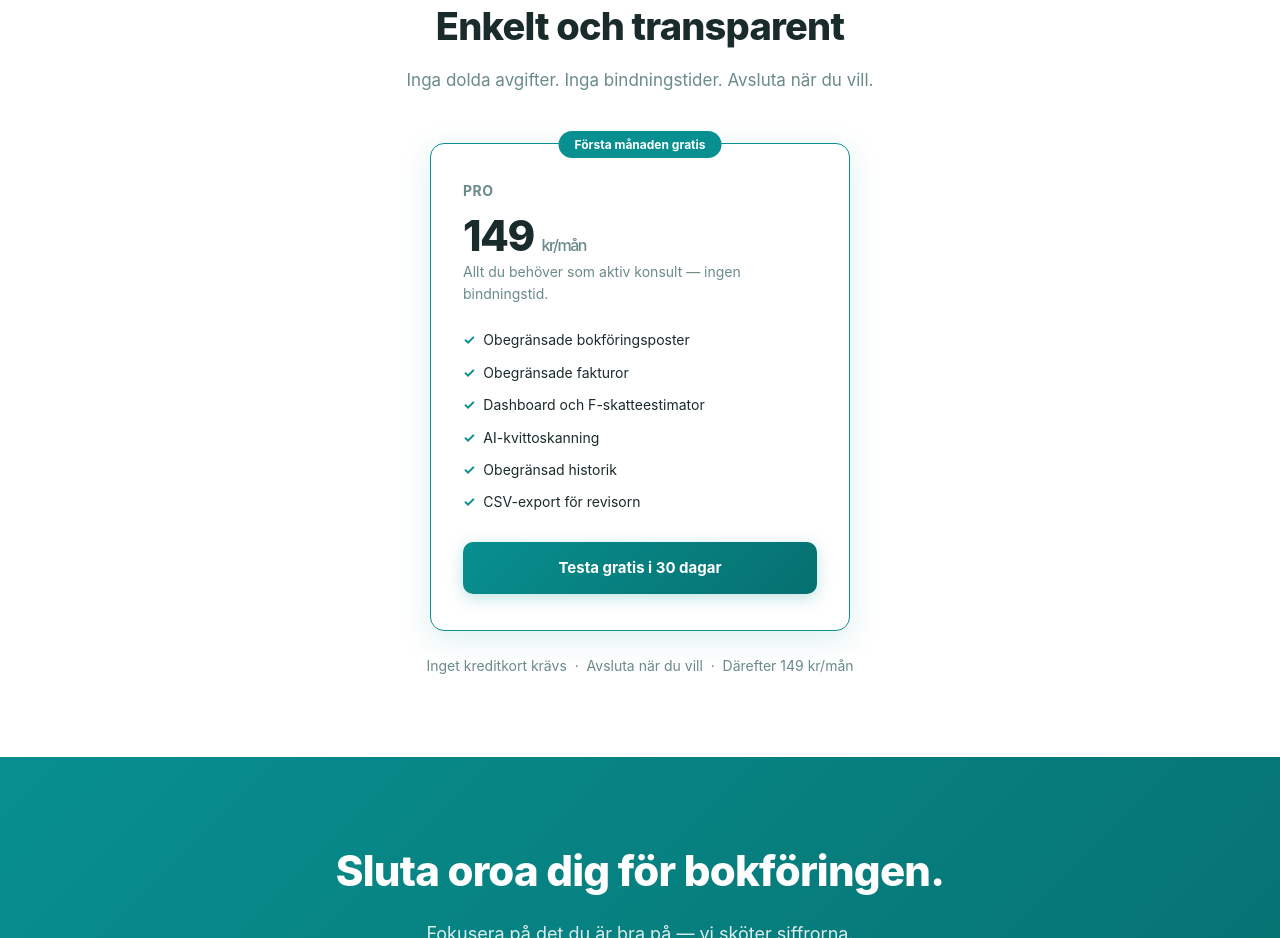
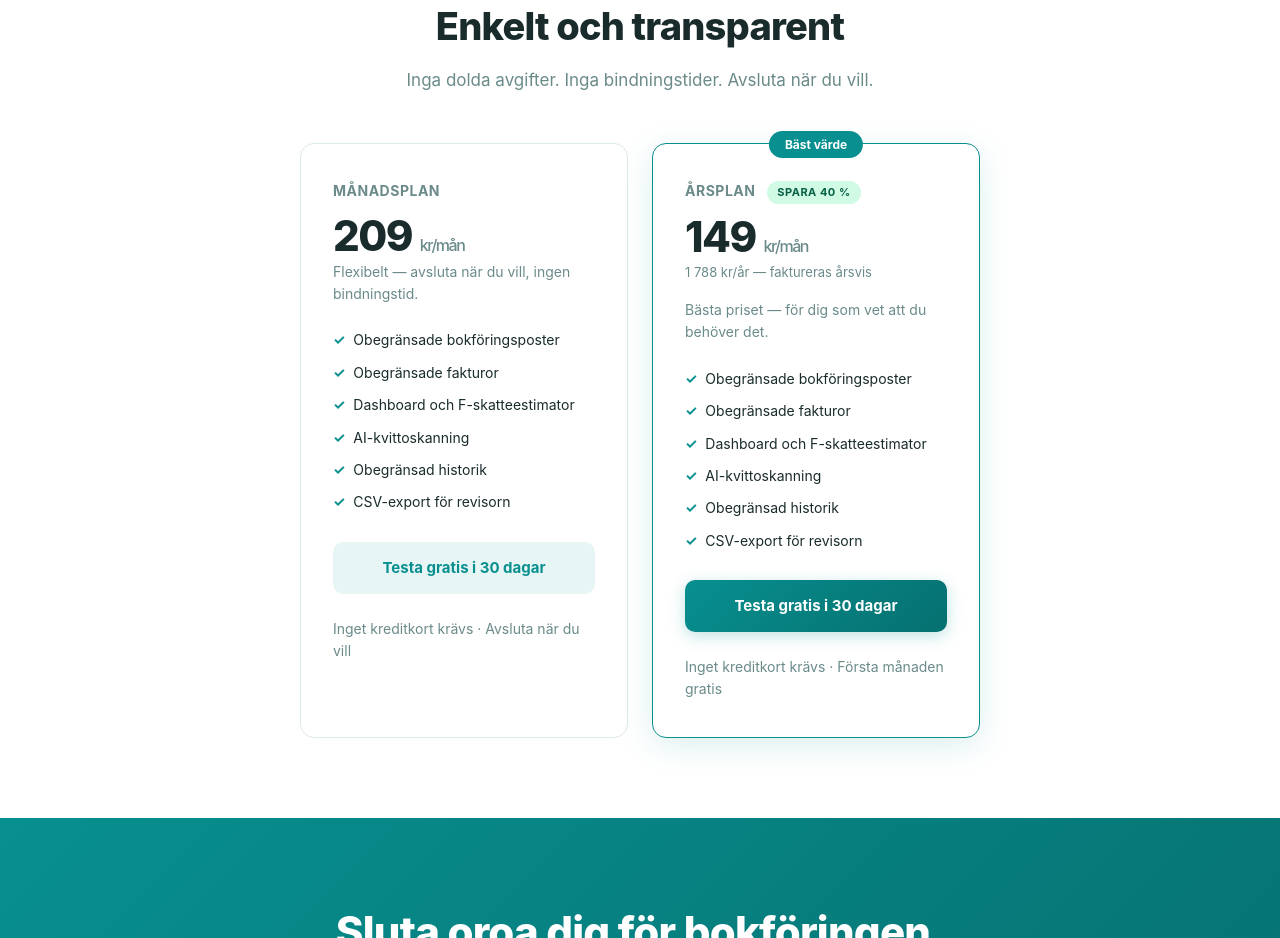
Before and after one commit to babacarseck-ux/ekoassist-landing, a plain HTML site: page konsult/index.html in a window 1280 px wide. Shown: the part 3369-4307 px from the top of the page. Drawn offline with Linux system fonts and the light colour scheme.

Commit message:
Uppdatera prissättning: två priskort (månadsplan + årsplan)
Ersätt enkelt priskort med månadsplan (209 kr/mån) och årsplan
(149 kr/mån / 1 788 kr/år) med "Spara 40 %"-badge på alla tre
landningssidor. Lägg till CSS-klasser price-annual-total och save-badge.

Co-Authored-By: Claude Sonnet 4.6 <noreply@anthropic.com>

```diff
--- a/assets/style.css
+++ b/assets/style.css
@@ -477,6 +477,24 @@ nav {
   color: var(--muted);
 }
 
+.price-annual-total {
+  font-size: 13px;
+  color: var(--muted);
+  margin-bottom: 16px;
+}
+
+.save-badge {
+  display: inline-block;
+  background: #D1FAE5;
+  color: #065F46;
+  font-size: 11px;
+  font-weight: 700;
+  padding: 3px 10px;
+  border-radius: 20px;
+  margin-left: 8px;
+  vertical-align: middle;
+}
+
 /* ── CTA banner ─────────────────────────────────────────── */
 .cta-banner {
   background: linear-gradient(135deg, var(--teal) 0%, var(--teal-dark) 100%);
--- a/konsult/index.html
+++ b/konsult/index.html
@@ -24,7 +24,7 @@
       <a class="logo" href="https://ekoassist.se">
         <img src="../assets/ekoassist-high-logotype.png" alt="EkoAssist" class="nav-logotype">
       </a>
-      <a class="nav-cta" href="https://app.ekoassist.se">Testa</a>
+      <a class="nav-cta" href="https://app.ekoassist.se?signup=1">Testa</a>
     </div>
   </nav>
 
@@ -34,7 +34,7 @@
       <div class="badge">Gjord för konsulter med enskild firma/aktiebolag</div>
       <h1>Du sköter kunderna.<br><em>EkoAssist sköter ekonomin.</em></h1>
       <p>Sluta oroa dig för bokföring, moms och fakturor — appen tar hand om det.</p>
-      <a class="hero-cta" href="https://app.ekoassist.se">
+      <a class="hero-cta" href="https://app.ekoassist.se?signup=1">
         Testa gratis i 1 månad →
       </a>
       <span class="hero-sub">Inget kreditkort krävs &nbsp;·&nbsp; Kom igång på 5 minuter</span>
@@ -186,13 +186,13 @@
       <div class="section-label">Priser</div>
       <h2 class="section-title">Enkelt och transparent</h2>
       <p class="section-sub" style="margin: 0 auto;">Inga dolda avgifter. Inga bindningstider. Avsluta när du vill.</p>
-      <div class="pricing-grid pricing-single">
+      <div class="pricing-grid">
 
-        <div class="price-card featured">
-          <div class="featured-badge">Första månaden gratis</div>
-          <div class="price-name">Pro</div>
-          <div class="price-amount">149 <span>kr/mån</span></div>
-          <div class="price-desc">Allt du behöver som aktiv konsult — ingen bindningstid.</div>
+        <!-- Månadsplan -->
+        <div class="price-card">
+          <div class="price-name">Månadsplan</div>
+          <div class="price-amount">209 <span>kr/mån</span></div>
+          <div class="price-desc">Flexibelt — avsluta när du vill, ingen bindningstid.</div>
           <ul class="price-features">
             <li>Obegränsade bokföringsposter</li>
             <li>Obegränsade fakturor</li>
@@ -201,11 +201,30 @@
             <li>Obegränsad historik</li>
             <li>CSV-export för revisorn</li>
           </ul>
-          <a class="price-btn primary" href="https://app.ekoassist.se">Testa gratis i 30 dagar</a>
+          <a class="price-btn secondary" href="https://app.ekoassist.se?signup=1">Testa gratis i 30 dagar</a>
+          <p class="pricing-note">Inget kreditkort krävs · Avsluta när du vill</p>
+        </div>
+
+        <!-- Årsplan (featured) -->
+        <div class="price-card featured">
+          <div class="featured-badge">Bäst värde</div>
+          <div class="price-name">Årsplan <span class="save-badge">Spara 40 %</span></div>
+          <div class="price-amount">149 <span>kr/mån</span></div>
+          <div class="price-annual-total">1 788 kr/år — faktureras årsvis</div>
+          <div class="price-desc">Bästa priset — för dig som vet att du behöver det.</div>
+          <ul class="price-features">
+            <li>Obegränsade bokföringsposter</li>
+            <li>Obegränsade fakturor</li>
+            <li>Dashboard och F-skatteestimator</li>
+            <li>AI-kvittoskanning</li>
+            <li>Obegränsad historik</li>
+            <li>CSV-export för revisorn</li>
+          </ul>
+          <a class="price-btn primary" href="https://app.ekoassist.se?signup=1">Testa gratis i 30 dagar</a>
+          <p class="pricing-note">Inget kreditkort krävs · Första månaden gratis</p>
         </div>
 
       </div>
-      <p class="pricing-note">Inget kreditkort krävs &nbsp;·&nbsp; Avsluta när du vill &nbsp;·&nbsp; Därefter 149 kr/mån</p>
     </div>
   </section>
 
@@ -214,7 +233,7 @@
     <div class="container">
       <h2>Sluta oroa dig för bokföringen.</h2>
       <p>Fokusera på det du är bra på — vi sköter siffrorna.</p>
-      <a class="cta-white" href="https://app.ekoassist.se">Testa gratis i 1 månad →</a>
+      <a class="cta-white" href="https://app.ekoassist.se?signup=1">Testa gratis i 1 månad →</a>
     </div>
   </section>
 
```
Also changed, not shown: frisor/index.html (+30 -11 lines), index.html (+33 -10 lines).
